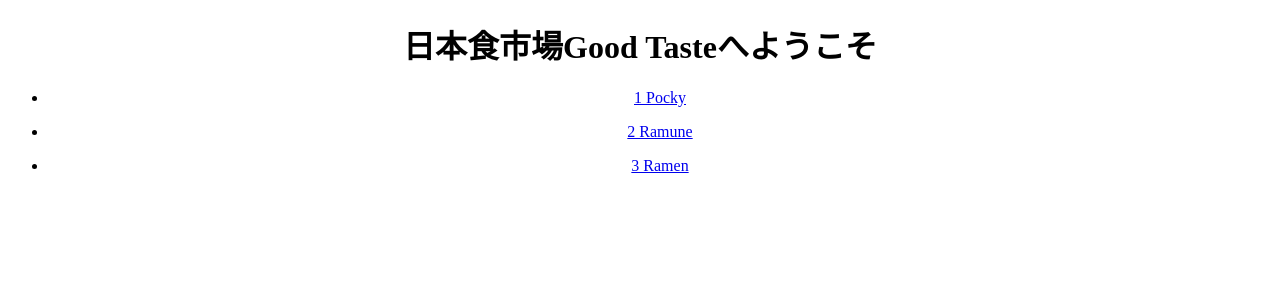
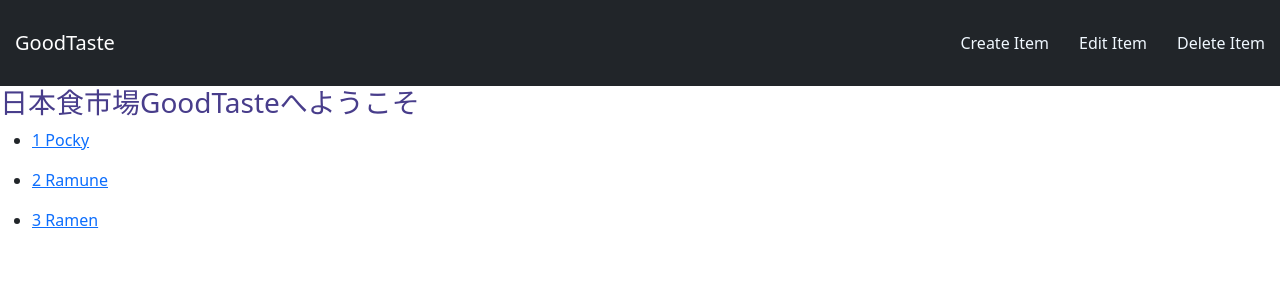
Before and after one commit to necenceu/Food-Menu-App, a Django app: page /food/ in a window 1280 px wide. Shown: the top 300 px of the page. Run offline with Django 4.2, Linux system fonts and the light colour scheme; data comes from the database, SQL or seed files in the repository.

Commit message:
Improvments in design of website. Added a navbar with use of Bootstrap. Created a base template and extend navbar to all of html.

```diff
--- /dev/null
+++ b/food/static/food/style.css
@@ -0,0 +1,15 @@
+body{
+    background-color: antiquewhite;
+}
+
+.navbar-brand{
+    margin: 15px;
+}
+
+.navbar{
+    color: aliceblue;
+}
+
+.nav-item{
+    margin: 15px;
+}
--- /dev/null
+++ b/food/templates/food/base.html
@@ -0,0 +1,31 @@
+{% load static %}
+<!DOCTYPE html>
+<html lang="en">
+<head>
+    <meta charset="UTF-8">
+    <meta http-equiv="X-UA-Compatible" content="IE=edge">
+    <meta name="viewport" content="width=device-width, initial-scale=1.0">
+
+    <link rel="stylesheet" href="{% static 'food/style.css' %}">
+    <link rel="icon" href="https://cdn-icons-png.flaticon.com/512/2821/2821803.png" type="image/icon type">
+    <link href="https://cdn.jsdelivr.net/npm/bootstrap@5.3.0-alpha3/dist/css/bootstrap.min.css" rel="stylesheet" integrity="sha384-KK94CHFLLe+nY2dmCWGMq91rCGa5gtU4mk92HdvYe+M/SXH301p5ILy+dN9+nJOZ" crossorigin="anonymous">
+    <script src="https://cdn.jsdelivr.net/npm/bootstrap@5.3.0-alpha3/dist/js/bootstrap.bundle.min.js" integrity="sha384-ENjdO4Dr2bkBIFxQpeoTz1HIcje39Wm4jDKdf19U8gI4ddQ3GYNS7NTKfAdVQSZe" crossorigin="anonymous"></script>
+
+    <title>{{ page_name }}</title>
+</head>
+<body>
+
+    <nav class="navbar navbar-dark bg-dark">
+        <a href="{% url 'food:index' %}" class="navbar-brand">GoodTaste</a>
+        <div class="navbar">
+            <a class="nav-item nav-link" href="#">Create Item</a>
+            <a class="nav-item nav-link" href="#">Edit Item</a>
+            <a class="nav-item nav-link" href="#">Delete Item</a>
+        </div>
+    </nav>
+
+    {% block body %}
+    {% endblock %}
+
+</body>
+</html>
--- a/food/templates/food/index.html
+++ b/food/templates/food/index.html
@@ -1,23 +1,17 @@
-<!DOCTYPE html>
-<html lang="en">
-<head>
-    <meta charset="UTF-8">
-    <meta http-equiv="X-UA-Compatible" content="IE=edge">
-    <meta name="viewport" content="width=device-width, initial-scale=1.0">
-    <title>{{ main_page }}</title>
-</head>
-<body>
-    <div style="text-align:center">
-        <h1>日本食市場Good Tasteへようこそ</h1>
+{% extends 'food/base.html' %}
+    {% block body %}
+        <div>
+            <h3 style="color: darkslateblue">日本食市場GoodTasteへようこそ</h3>
 
             {% for item in item_list %}
                 <ul>
                     <li>
-                    <a href="{% url 'food:detail' item.id %}"> {{ item.id }} {{ item.item_name }} </a>
+                        <a href="{% url 'food:detail' item.id %}">
+                            {{ item.id }} {{ item.item_name }}
+                        </a>
                     </li>
                 </ul>
             {% endfor %}
+
         </div>
-
-</body>
-</html>
+    {% endblock %}
--- a/food/views.py
+++ b/food/views.py
@@ -7,17 +7,19 @@ from .models import Item
 
 def index(request):
     item_list = Item.objects.all()
-    main_page_name = 'Good Taste'
+    page_name = 'Main - GoodTaste'
     context = {
         'item_list':item_list,
-        'main_page':main_page_name,
+        'page_name':page_name,
     }
     return render(request, 'food/index.html', context)
 
 def detail(request, item_id):
     item = Item.objects.get(pk=item_id)
+    name = 'Buy ' + item.item_name + ' - GoodTaste'
     context = {
-        'item':item
+        'item':item,
+        'page_name':name,
     }
     return render(request, 'food/detail.html', context)
 
```
Also changed, not shown: food/templates/food/detail.html (+10 -17 lines). Lines whose indentation alone changed are shown as unchanged.
